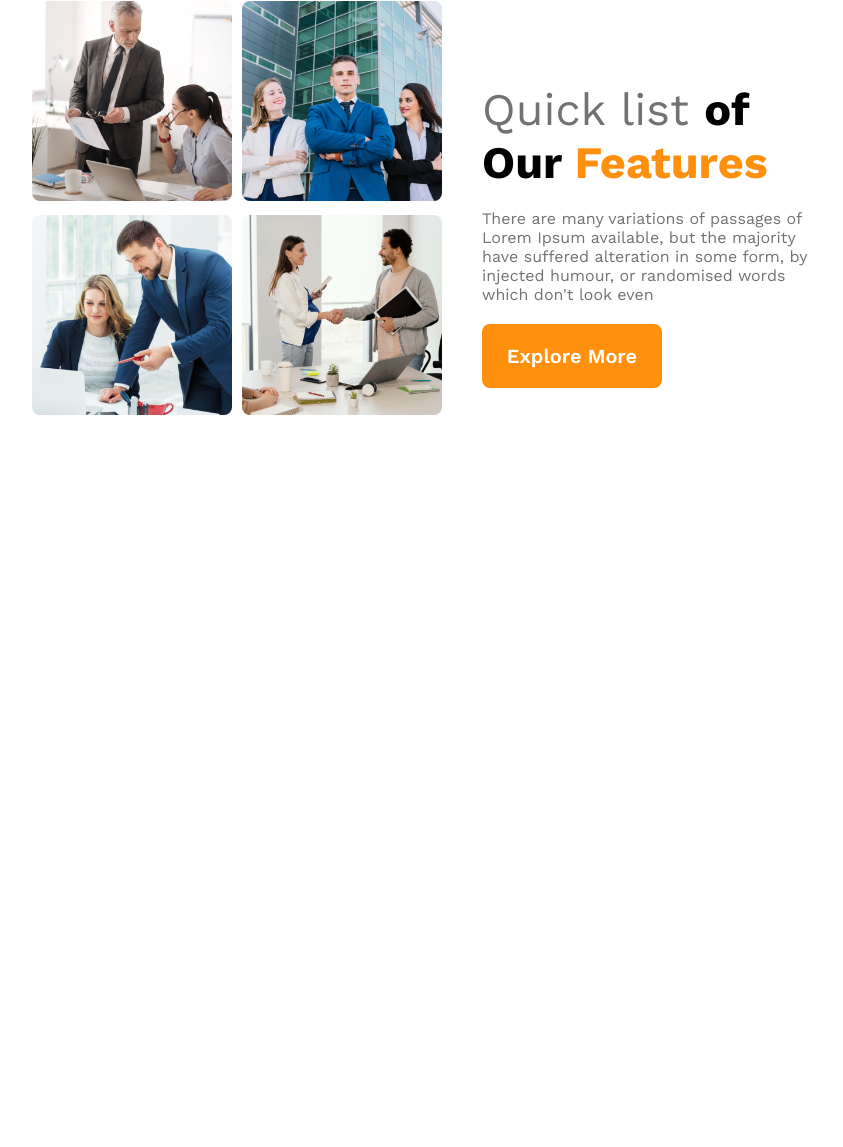
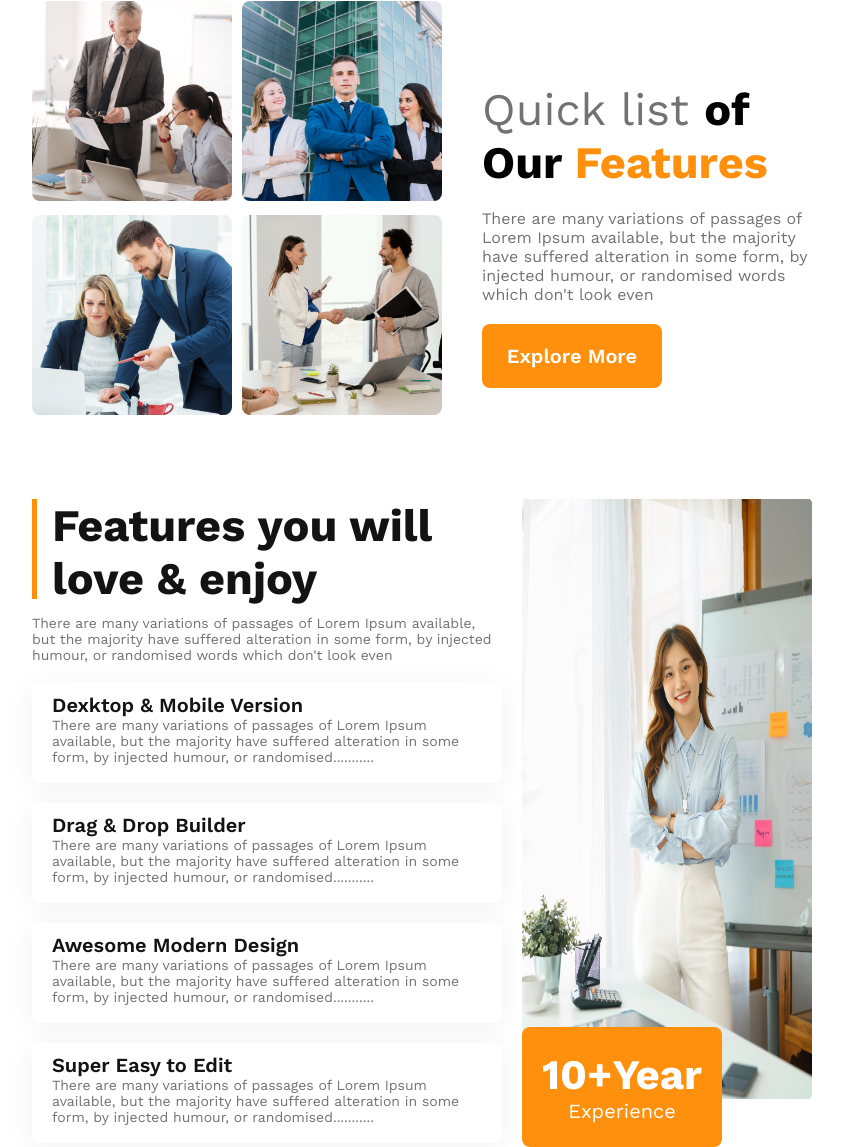
Before and after one commit to Prodipm6/architects, a plain HTML site: page index.html in a window 1280 px wide. Shown: the part 836-1983 px from the top of the page, without its empty margins (218-1061 px from the left). Before the commit the page ends 1255 px from the top, so only its background shows below. Drawn offline with nearby package versions, Linux system fonts and the light colour scheme.

Commit message:
featured added

```diff
--- a/css/style.css
+++ b/css/style.css
@@ -119,3 +119,79 @@ nav span a{
     font-weight: 600;
     font-size: 20px;
  }
+/*------------------------------
+ features-main start
+ -------------------------------*/
+ .features-main{
+    margin: 0 250px;
+ }
+ .main-container{
+    display: grid;
+    grid-template-columns: repeat(2, 1fr);
+    margin-top: 80px;
+    grid-gap: 20px;
+ }
+ .top-part hr{
+    width: 5px;
+    height: 100px;
+    background-color: #FF900E;
+    border: none;
+ }
+ .top-part h2{
+    font-weight: 700;
+    font-size: 45px;
+    color: #131313;
+    padding-left: 20px;
+    margin-top: -100px;
+ }
+ .top-part p{
+    font-weight: 400;
+    font-size: 14px;
+    color: #727272;
+    margin-top: 10px;
+ }
+ .bottom-part{
+    width: 450px;
+    height: 100px;
+    background: #FFFFFF;
+    box-shadow: 0px 4px 30px rgba(0, 0, 0, 0.06);
+    border-radius: 8px;
+    margin-top: 20px;
+    padding-left: 20px;
+ }
+ .bottom-part h3{
+    font-weight: 600;
+    font-size: 20px;
+    color: #131313;
+    padding-top: 10px;
+ }
+ .bottom-part p{
+    font-weight: 400;
+    font-size: 14px;
+    color: #727272;
+    padding-right: 40px;
+ }
+ .container-right img{
+    width: 100%;
+    height: 600px;
+ }
+ .container-right button{
+    width: 200px;
+    height: 120px;
+    background: #FF900E;
+    border-radius: 8px;
+    border: none;
+    margin-top: -200px;
+ }
+ .container-right button h2{
+    font-weight: 700;
+    font-size: 42px;
+    text-align: center;
+    color: #FFFFFF;
+ }
+ .container-right button p{
+    font-weight: 500;
+    font-size: 20px;
+    text-align: center;
+    color: #FFFFFF;
+ }
--- a/index.html
+++ b/index.html
@@ -64,5 +64,42 @@
         </div>
     </section>
     <!--------------- features-parts start  ---------------->
+    <section class="features-main">
+        <div class="main-container">
+            <div class="container-left">
+                <div class="top-part">
+                    <hr>
+                    <h2>Features you will love & enjoy</h2>
+                    <p>There are many variations of passages of Lorem Ipsum available, but the majority have suffered alteration in some form, by injected humour, or randomised words which don't look even</p>
+                </div>
+                <div class="bottom-main">
+                    <div class="bottom-part">
+                        <h3>Dexktop & Mobile Version</h3>
+                        <p>There are many variations of passages of Lorem Ipsum available, but the majority have suffered alteration in some form, by injected humour, or randomised...........</p>
+                    </div>
+                    <div class="bottom-part">
+                        <h3>Drag & Drop Builder</h3>
+                        <p>There are many variations of passages of Lorem Ipsum available, but the majority have suffered alteration in some form, by injected humour, or randomised...........</p>
+                    </div>
+                    <div class="bottom-part">
+                        <h3>Awesome Modern Design</h3>
+                        <p>There are many variations of passages of Lorem Ipsum available, but the majority have suffered alteration in some form, by injected humour, or randomised...........</p>
+                    </div>
+                    <div class="bottom-part">
+                        <h3>Super Easy to Edit</h3>
+                        <p>There are many variations of passages of Lorem Ipsum available, but the majority have suffered alteration in some form, by injected humour, or randomised...........</p>
+                    </div>
+                </div>
+            </div>
+            <div class="container-right">
+                <img src="images/architect.png" alt="">
+                <button>
+                    <h2>10+Year</h2>
+                    <p>Experience</p>
+                </button>
+            </div>
+        </div>
+    </section>
+    <!--------------- projects content start ---------------->
 </body>
 </html>
```
